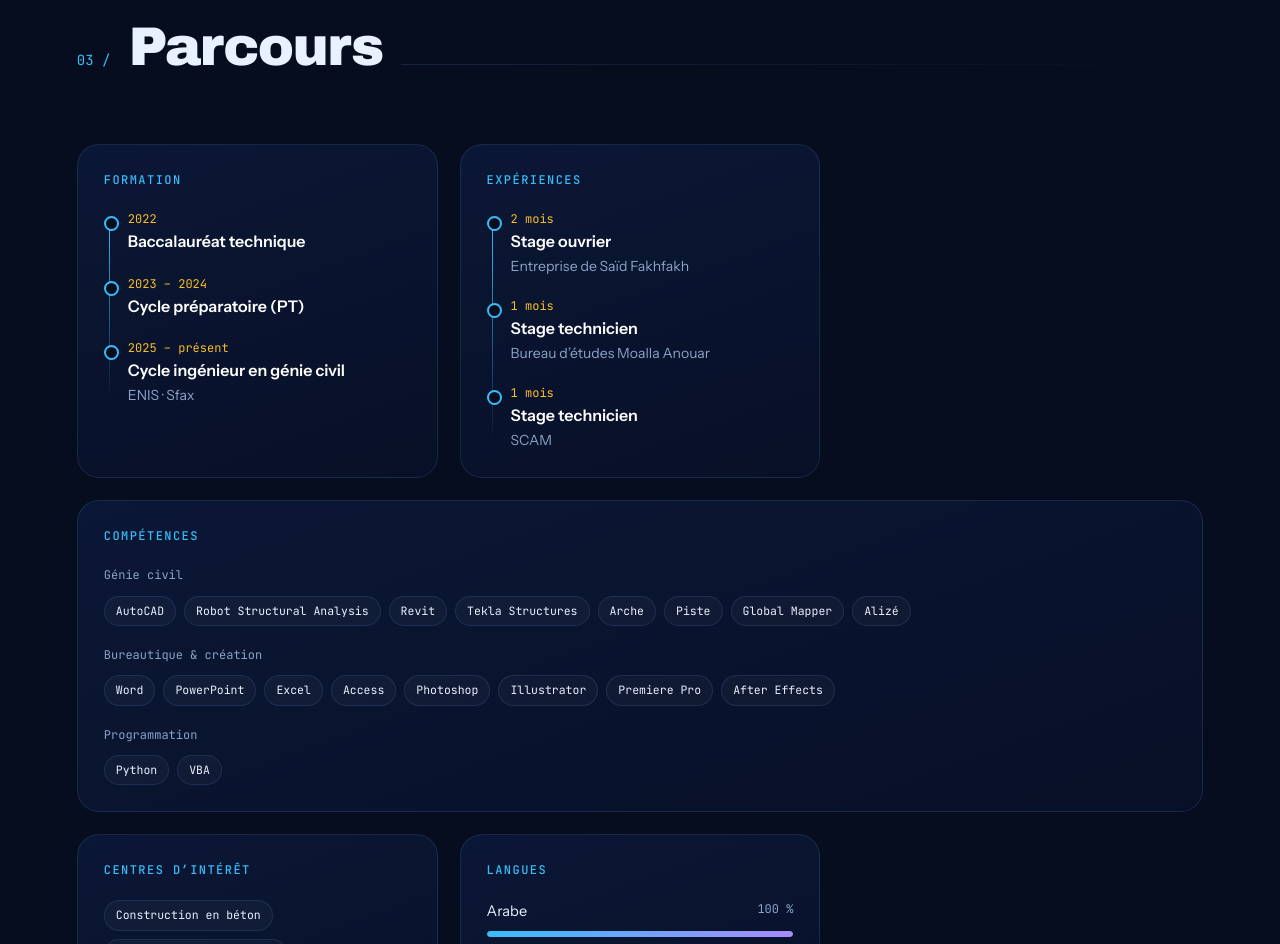
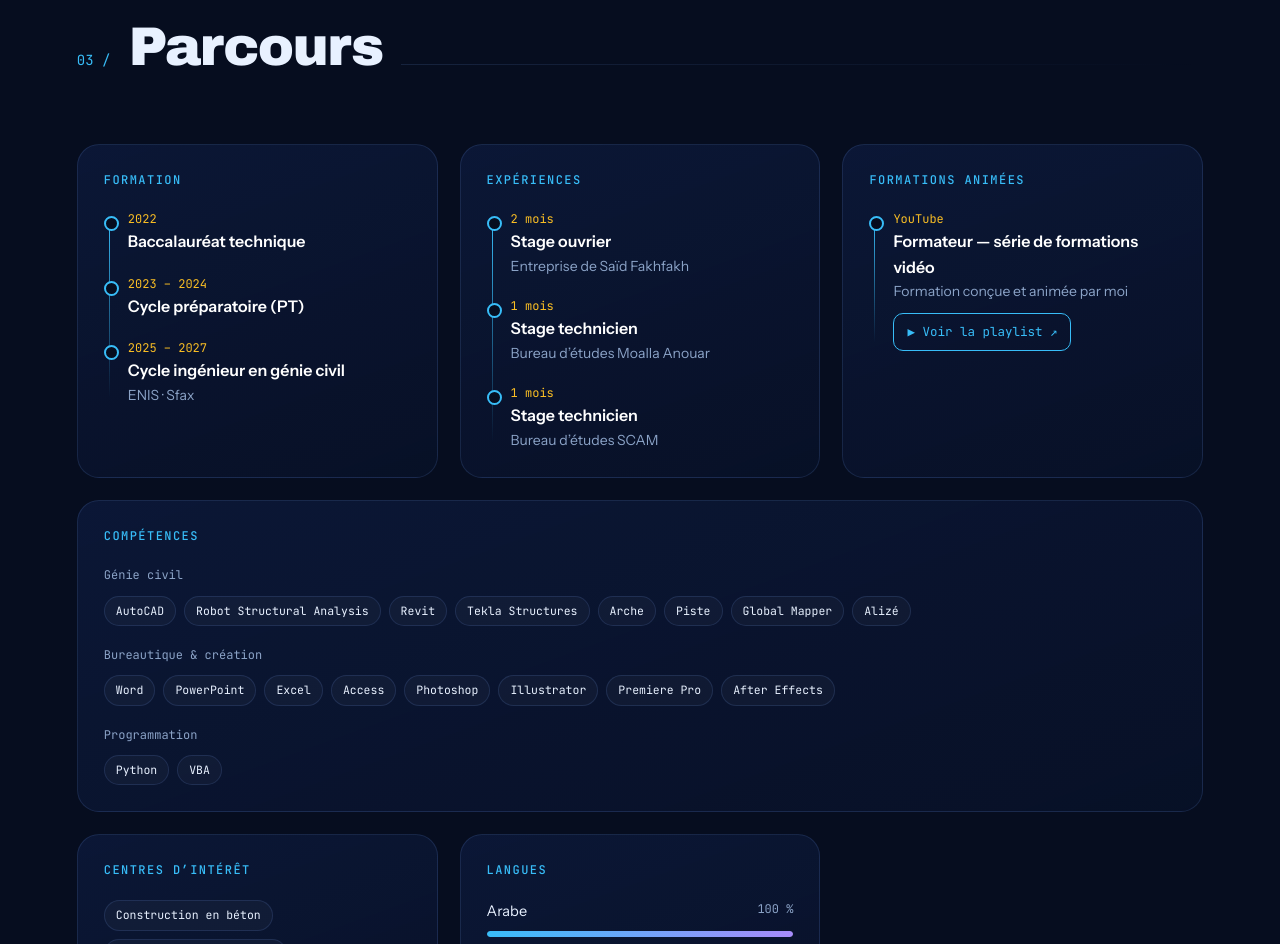
Before and after one commit to Bilel-Ben-Jmaa/SiteWeb, a plain HTML site: page index.html in a window 1280 px wide. Shown: the part 2984-3928 px from the top of the page. Drawn offline with nearby package versions, Linux system fonts and the light colour scheme; a web font is replaced by a local one.

Commit message:
Add files via upload

```diff
--- a/index.html
+++ b/index.html
@@ -242,6 +242,8 @@
   .tl span{display:block;font-family:var(--mono);font-size:12px;color:var(--amber)}
   .tl b{display:block;font-weight:600;color:#fff}
   .tl small{display:block;color:var(--mute);font-size:14px}
+  .tl a.lnk{display:inline-flex;gap:8px;align-items:center;margin-top:10px;font-family:var(--mono);font-size:12.5px;padding:8px 13px;border-radius:10px;border:1px solid var(--cyan);color:var(--cyan);transition:.25s}
+  .tl a.lnk:hover{background:var(--cyan);color:#04101f}
   .sg{margin-bottom:20px}.sg:last-child{margin:0}
   .sg p{font-family:var(--mono);font-size:12px;color:var(--mute);margin-bottom:10px}
   .lang{margin-bottom:16px}.lang:last-child{margin:0}
@@ -377,6 +379,7 @@
   <div class="cvgrid">
     <div class="cvc rv"><h4>Formation</h4><div class="tl" id="tlFormation"></div></div>
     <div class="cvc rv"><h4>Expériences</h4><div class="tl" id="tlExp"></div></div>
+    <div class="cvc rv" id="teachBox"><h4>Formations animées</h4><div class="tl" id="tlTeach"></div></div>
     <div class="cvc wide rv"><h4>Compétences</h4><div id="skills"></div></div>
     <div class="cvc rv"><h4>Centres d’intérêt</h4><div class="tech" id="interests"></div></div>
     <div class="cvc rv" id="langBox"><h4>Langues</h4><div id="langs"></div></div>
@@ -729,10 +732,13 @@
     const tl = (id, arr) => {
       const host = document.getElementById(id);
       (arr || []).forEach(x => host.append(h("div", {},
-        h("span", {}, x.when), h("b", {}, x.what), x.where ? h("small", {}, x.where) : null)));
+        h("span", {}, x.when), h("b", {}, x.what), x.where ? h("small", {}, x.where) : null,
+        x.url ? h("a", { class:"lnk", href:x.url, target:"_blank", rel:"noopener" }, x.urlLabel || "Voir ↗") : null)));
     };
     tl("tlFormation", CV.formation);
     tl("tlExp", CV.experiences);
+    if (CV.teaching && CV.teaching.length) tl("tlTeach", CV.teaching);
+    else document.getElementById("teachBox").remove();
     const sk = document.getElementById("skills");
     (CV.skills || []).forEach(g => sk.append(h("div", { class:"sg" },
       h("p", {}, g.title), h("div", { class:"tech" }, g.items.map(t => h("span", {}, t))))));
--- a/projects.js
+++ b/projects.js
@@ -28,12 +28,19 @@ const CV = {
   formation: [
     { when: "2022",           what: "Baccalauréat technique" },
     { when: "2023 – 2024",    what: "Cycle préparatoire (PT)" },
-    { when: "2025 – présent", what: "Cycle ingénieur en génie civil", where: "ENIS · Sfax" },
+    { when: "2025 – 2027", what: "Cycle ingénieur en génie civil", where: "ENIS · Sfax" },
   ],
   experiences: [
     { when: "2 mois", what: "Stage ouvrier",    where: "Entreprise de Saïd Fakhfakh" },
     { when: "1 mois", what: "Stage technicien", where: "Bureau d’études Moalla Anouar" },
-    { when: "1 mois", what: "Stage technicien", where: "SCAM" },
+    { when: "1 mois", what: "Stage technicien", where: "Bureau d’études SCAM" },
+  ],
+  // Formations que j’ai animées (moi le formateur)
+  teaching: [
+    { when: "YouTube", what: "Formateur — série de formations vidéo",
+      where: "Formation conçue et animée par moi",
+      url: "https://www.youtube.com/playlist?list=PLHeHdC0Jwbeo",
+      urlLabel: "▶ Voir la playlist ↗" },
   ],
   skills: [
     { title: "Génie civil",
```
